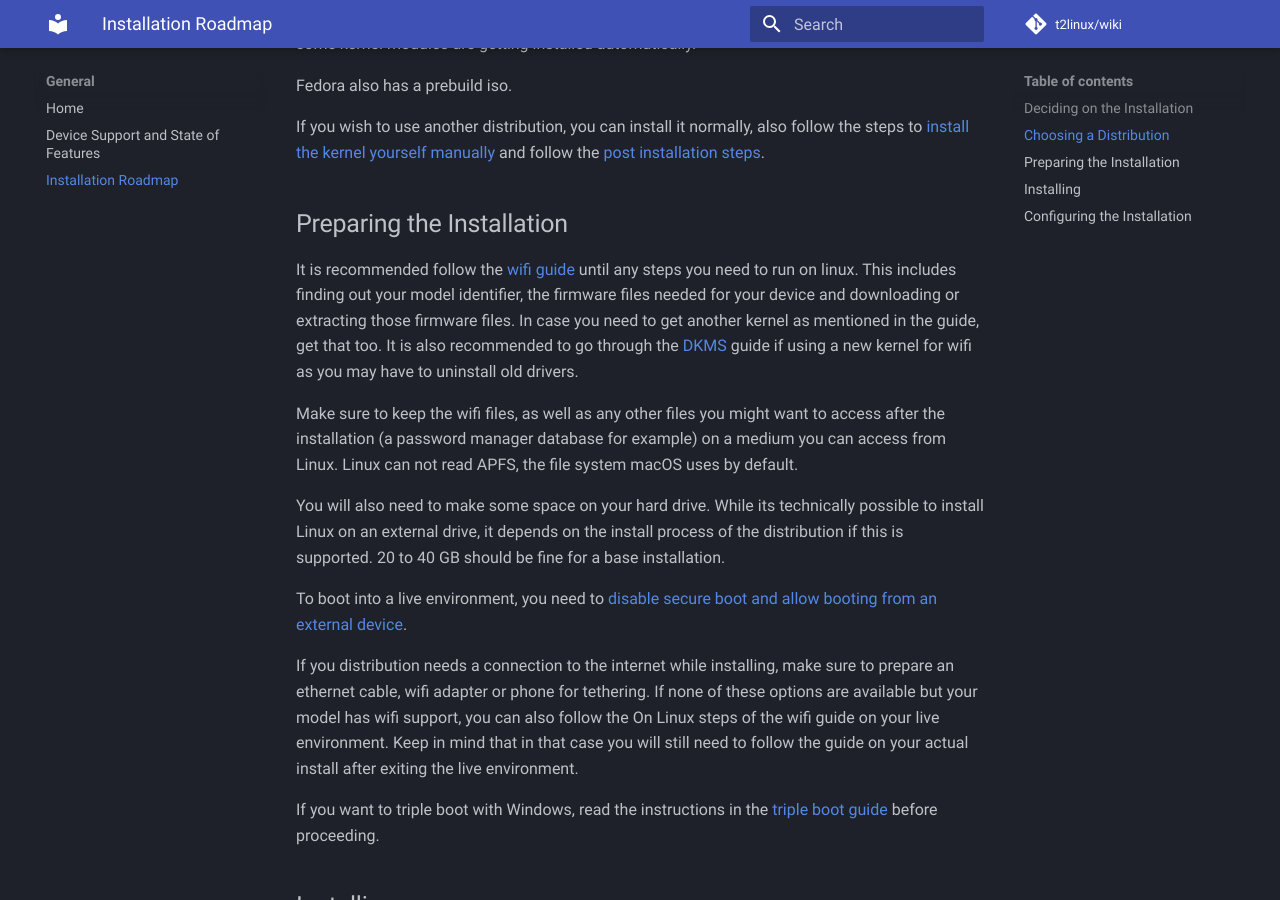
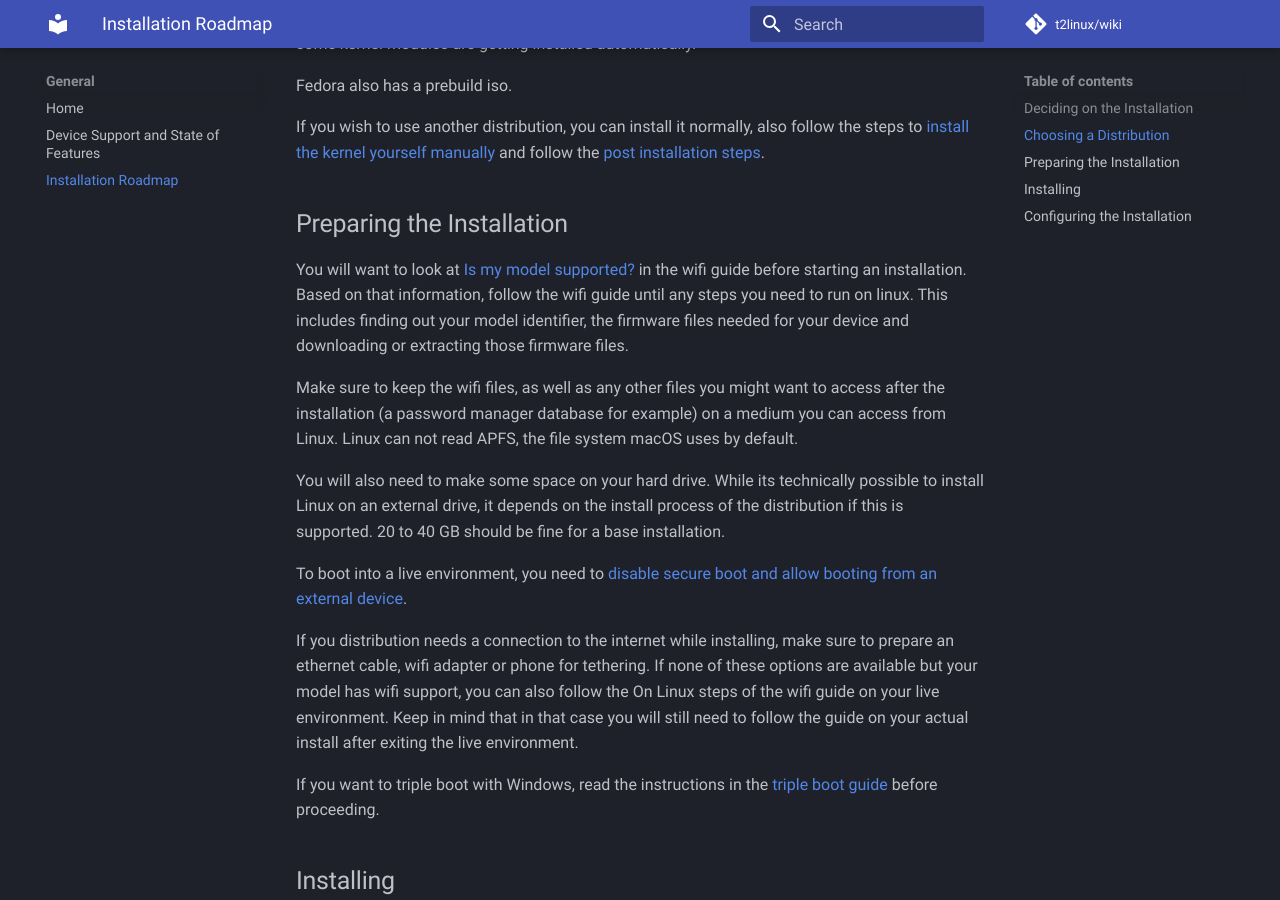
Before and after one commit to t2linux/wiki, an MkDocs documentation site: the page built from docs/roadmap.md, in a window 1280 px wide and 900 px high, scrolled down 1151 px. Built offline with MkDocs 1.6.1 and Material for MkDocs 9.7.7, drawn with Linux system fonts in a browser that asks for light colours; comment, search, counter and statistics services are not loaded.

Commit message:
Update roadmap.md

```diff
--- a/docs/roadmap.md
+++ b/docs/roadmap.md
@@ -39,7 +39,9 @@ If you wish to use another distribution, you can install it normally, also follo
 
 ## Preparing the Installation
 
-It is recommended follow the [wifi guide](https://wiki.t2linux.org/guides/wifi/) until any steps you need to run on linux. This includes finding out your model identifier, the firmware files needed for your device and downloading or extracting those firmware files. In case you need to get another kernel as mentioned in the guide, get that too. It is also recommended to go through the [DKMS](https://wiki.t2linux.org/guides/dkms/) guide if using a new kernel for wifi as you may have to uninstall old drivers.
+You will want to look at [Is my model supported?](https://wiki.t2linux.org/guides/wifi/#is-my-model-supported) in the wifi guide before starting an installation.
+Based on that information, follow the wifi guide until any steps you need to run on linux. This includes finding
+out your model identifier, the firmware files needed for your device and downloading or extracting those firmware files.
 
 Make sure to keep the wifi files, as well as any other files you might want to access after the installation (a password manager database for example) on a medium you can access from Linux. Linux can not read APFS, the file system macOS uses by default.
 
```
